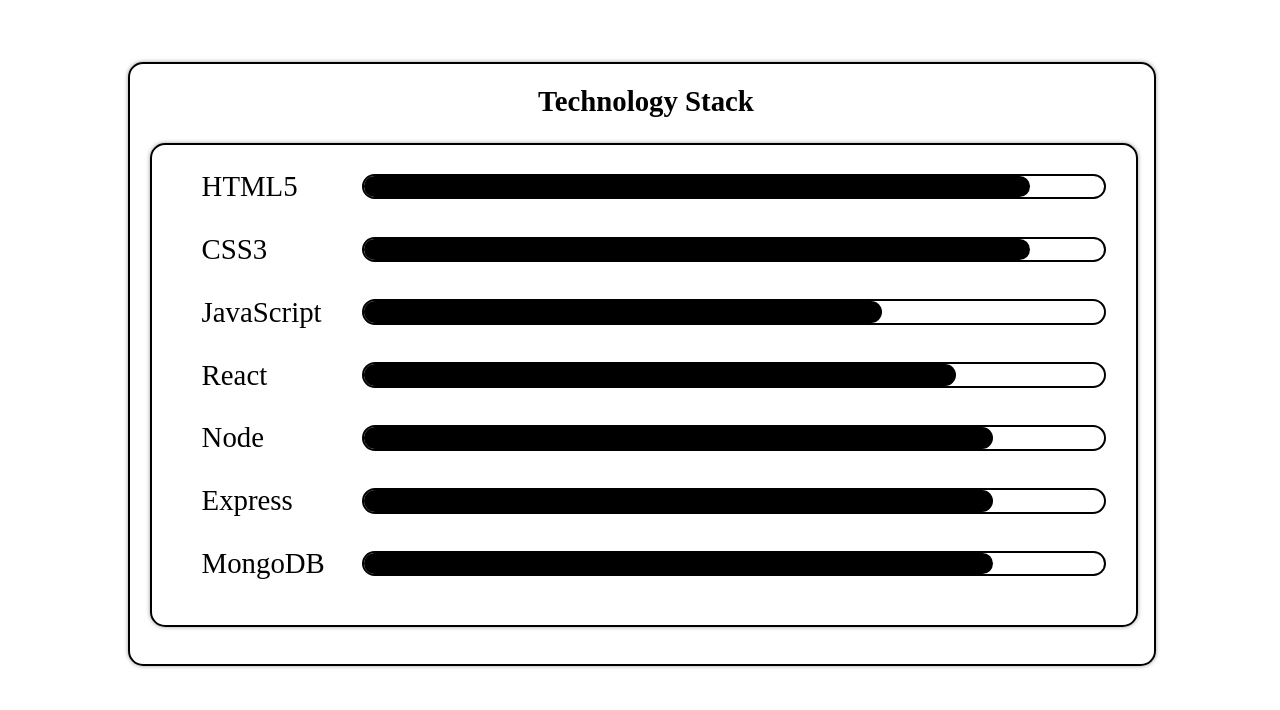
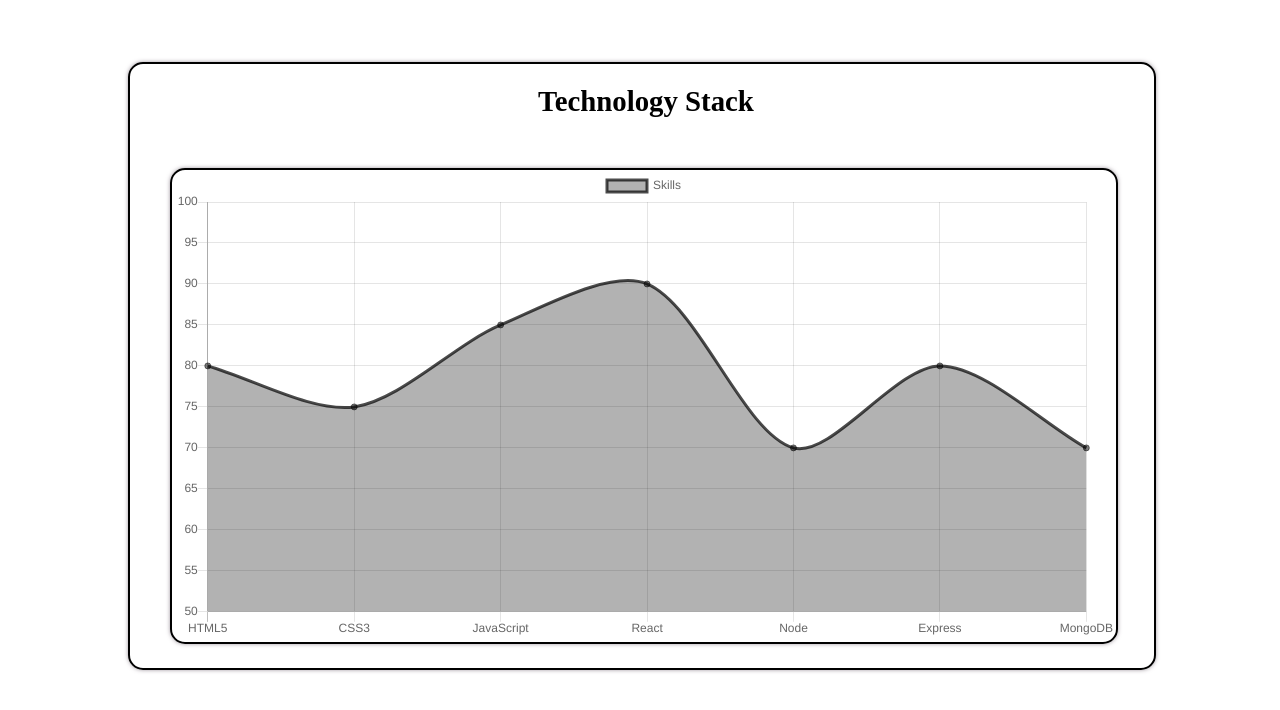
Before and after one commit to Aaditya-Dhanraj/portfolio, a React (Create React App) app: page / in a window 1280 px wide. Shown: the part 1848-2558 px from the top of the page. Built offline with nearby package versions, Linux system fonts and the light colour scheme; a web font is replaced by a local one.

Commit message:
graph added

```diff
--- a/package.json
+++ b/package.json
@@ -7,10 +7,12 @@
     "@testing-library/jest-dom": "^4.2.4",
     "@testing-library/react": "^9.5.0",
     "@testing-library/user-event": "^7.2.1",
+    "chart.js": "^2.9.4",
     "emailjs-com": "^2.6.3",
     "gh-pages": "^3.1.0",
     "ityped": "^1.0.3",
     "react": "^16.13.1",
+    "react-chartjs-2": "^2.11.1",
     "react-dom": "^16.13.1",
     "react-rellax": "^1.0.3",
     "react-scripts": "^3.4.1"
--- a/src/sections/section2/Section2.js
+++ b/src/sections/section2/Section2.js
@@ -1,12 +1,52 @@
-import React from "react";
-import "./section2.css";
+import React, { useEffect, useState } from "react";
+import "../section3/section3.css";
+import { Line } from "react-chartjs-2";
 
 const Section2 = () => {
+  const data = {
+    labels: [
+      "HTML5",
+      "CSS3",
+      "JavaScript",
+      "React",
+      "Node",
+      "Express",
+      "MongoDB",
+    ],
+    datasets: [
+      {
+        label: "Skills",
+        lineTension: 0.3,
+        backgroundColor: "rgba(0,0,0,0.3)",
+        borderColor: "rgba(0,0,0,0.7)",
+        borderCapStyle: "butt",
+        borderDash: [],
+        borderDashOffset: 0.0,
+        borderJoinStyle: "miter",
+        pointBorderColor: "rgba(0,0,0,0.5)",
+        pointBorderWidth: 1,
+        pointHoverRadius: 5,
+        pointHoverBackgroundColor: "rgba(0,0,0,1)",
+        pointHoverBorderColor: "rgba(220,220,220,1)",
+        pointHoverBorderWidth: 2,
+        pointRadius: 3,
+        pointBackgroundColor: "rgba(0,0,0,0.5)",
+        pointHitRadius: 30,
+        data: [80, 75, 85, 90, 70, 80, 70],
+      },
+    ],
+  };
+  const [wid, setWid] = useState(window.innerWidth);
+
+  useEffect(() => {
+    setWid(window.innerWidth);
+  }, [window.innerWidth]);
   return (
-    <div id="sec2" className="section2">
-      <div className="outter">
+    <div id="sec2" className="section3">
+      {console.log(wid)}
+      <div className="outter1">
         <span
-          className="inBox"
+          className="inBox1"
           style={{
             fontFamily: "Times New Roman, Times, serif",
             fontWeight: "bolder",
@@ -16,48 +56,32 @@
         >
           Technology Stack
         </span>
-        <div className="inner">
-          <div className="meter">
-            <span className="name">HTML5</span>
-            <div className="value ">
-              <div className="value1"></div>
-            </div>
-          </div>
-          <div className="meter">
-            <span className="name">CSS3</span>
-            <div className="value">
-              <div className="value2"></div>
-            </div>
-          </div>
-          <div className="meter">
-            <span className="name">JavaScript</span>
-            <div className="value ">
-              <div className="value3"></div>
-            </div>
-          </div>
-          <div className="meter">
-            <span className="name">React</span>
-            <div className="value ">
-              <div className="value4"></div>
-            </div>
-          </div>
-          <div className="meter">
-            <span className="name">Node</span>
-            <div className="value ">
-              <div className="value5"></div>
-            </div>
-          </div>
-          <div className="meter">
-            <span className="name">Express</span>
-            <div className="value ">
-              <div className="value6"></div>
-            </div>
-          </div>
-          <div className="meter">
-            <span className="name">MongoDB</span>
-            <div className="value ">
-              <div className="value7"></div>
-            </div>
+        <div className="inner1 inner3">
+          <div className="inner2 inner3">
+            <Line
+              id="canvas"
+              options={{
+                responsive: true,
+                scales: {
+                  xAxes: [
+                    {
+                      // gridLines: false,
+                    },
+                  ],
+                  yAxes: [
+                    {
+                      // gridLines: false,
+                      ticks: {
+                        min: 50,
+                        max: 100,
+                      },
+                    },
+                  ],
+                },
+              }}
+              height={wid < 450 ? 400 : null}
+              data={data}
+            />
           </div>
         </div>
       </div>
--- a/src/sections/section2/section2.css
+++ /dev/null
@@ -1,159 +0,0 @@
-
-.section2 {
-  height: 100vh;
-  min-height: 100%;
-  background-color: white;
-  padding-top: 20vh;
-  margin-top: 20vh;
-}
-
-.outter {
-  height: 75%;
-  width: 80%;
-  margin-left: 10%;
-  border: 2px solid black;
-  border-radius: 15px;
-  box-shadow: 0 0 5px -1px #726672;
-}
-
-.inner {
-  height: 80%;
-  width: 96%;
-  margin-top: 2.5%;
-  margin-bottom: 2.5%;
-  margin-left: 2%;
-  border: 2px solid black;
-  border-radius: 15px;
-  box-shadow: 0 0 5px -1px #726672;
-}
-
-.inBox {
-  display: flex;
-  padding-top: 2%;
-  justify-content: center;
-  text-align: center;
-}
-
-.meter {
-  display: flex;
-  flex-direction: row;
-  align-items: center;
-  width: 92%;
-  height: 9%;
-  margin-top: 2%;
-  margin-left: 5%;
-  margin-bottom: 2%;
-  /* border: 2px solid black;
-  border-radius: 20px; */
-}
-
-.name {
-  font-size: 1.5em;
-  padding-right: 4px;
-  font-weight: 400;
-  width: 20%;
-  font-family: "Times New Roman, Times, serif";
-}
-.value {
-  display: flex;
-  align-items: flex-end;
-  width: 95%;
-  border-radius: 20px;
-  /* box-shadow: 0 0 5px -1px #726672; */
-}
-
-.value1 {
-  display: flex;
-  align-items: center;
-  justify-content: center;
-  width: 90%;
-  background-color: black;
-  border-radius: 20px;
-  height: 100%;
-}
-
-.value2 {
-  display: flex;
-  align-items: center;
-  justify-content: center;
-  width: 90%;
-  background-color: black;
-  border-radius: 20px;
-  height: 100%;
-}
-.value3 {
-  display: flex;
-  align-items: center;
-  justify-content: center;
-  width: 70%;
-  background-color: black;
-  border-radius: 20px;
-  height: 100%;
-}
-.value4 {
-  display: flex;
-  align-items: center;
-  justify-content: center;
-  width: 80%;
-  background-color: black;
-  border-radius: 20px;
-  height: 100%;
-}
-.value5 {
-  display: flex;
-  align-items: center;
-  justify-content: center;
-  width: 85%;
-  background-color: black;
-  border-radius: 20px;
-  height: 100%;
-}
-.value6 {
-  display: flex;
-  align-items: center;
-  justify-content: center;
-  width: 85%;
-  background-color: black;
-  border-radius: 20px;
-  height: 100%;
-}
-.value7 {
-  display: flex;
-  align-items: center;
-  justify-content: center;
-  width: 85%;
-  background-color: black;
-  border-radius: 20px;
-  height: 100%;
-}
-
-@media only screen and (max-width: 1100px) {
-  .meter {
-    height: 10%;
-  }
-}
-
-@media only screen and (max-width: 955px) {
-  .meter {
-    height: 11%;
-  }
-}
-
-.value {
-  height: 50%;
-  /* width: 100%; */
-  border: 2px solid black;
-}
-
-@media only screen and (max-width: 690px) {
-  .value {
-    /* width: 100%; */
-  }
-  .inner{
-    height: 90%;
-    margin-bottom: 20px;
-  }
-  .name {
-    width: fit-content;
-  }
-}
--- a/src/sections/section3/section3.css
+++ b/src/sections/section3/section3.css
@@ -8,13 +8,13 @@
 }
 
 @media only screen and (max-width: 341px) and (min-width: 320px) {
-  .second{
+  .second {
     font-size: 0.8em;
   }
 }
 
-@media only screen and (max-width: 319px){
-  .second{
+@media only screen and (max-width: 319px) {
+  .second {
     font-size: 0.7em;
   }
 }
@@ -34,7 +34,7 @@
   margin-top: 20px;
 }
 
-.black2{
+.black2 {
   width: 100px;
   justify-content: center;
   align-items: center;
@@ -42,10 +42,9 @@
   margin-left: 10px;
 }
 
-.black1{
+.black1 {
   filter: invert(100%);
 }
-
 
 .inner1 {
   height: fit-content;
@@ -63,6 +62,12 @@
   grid-template-columns: 120px auto;
   height: fit-content;
   box-shadow: 0 0 5px -1px #726672;
+}
+
+@media only screen and (max-width: 450px) {
+  .inner3 {
+
+  }
 }
 
 .besocial {
@@ -88,7 +93,6 @@
   justify-content: center;
   text-align: center;
 }
-
 
 .second {
   display: flex;
```
Also changed, not shown: 1 other file (tests, documents, lock files or other folders).
